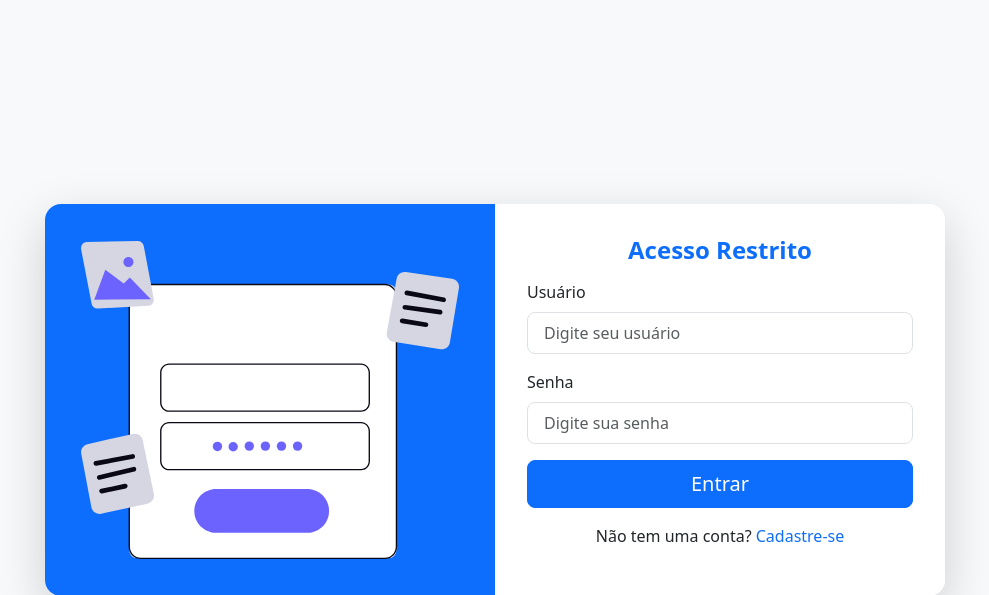
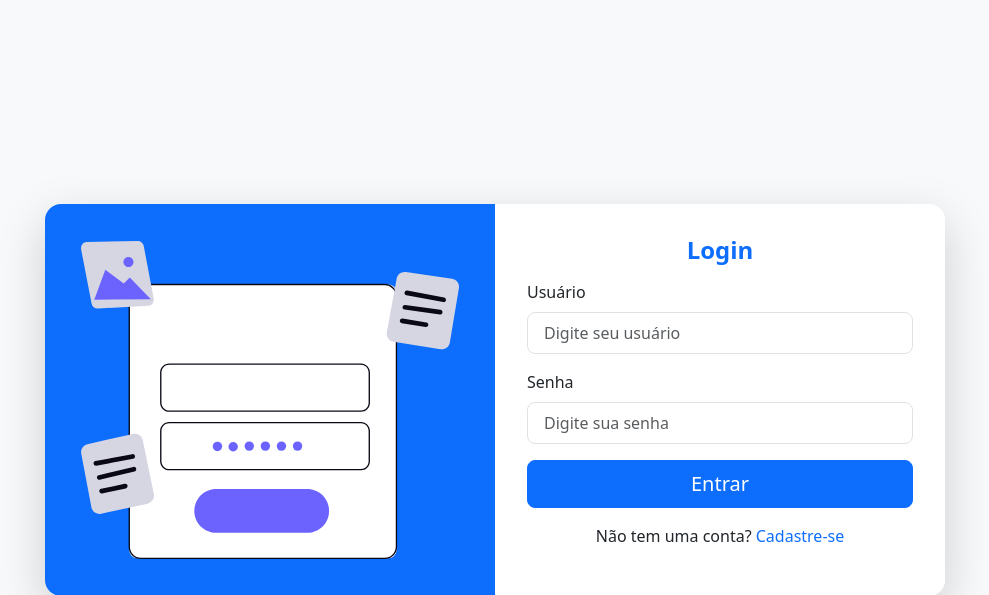
Before and after one commit to juravellar/login_php, a PHP site: page / in a window 1280 px wide. Shown: the top 595 px of the page, without its empty margins (145-1134 px from the left). Run offline with PHP 8.4, Linux system fonts and the light colour scheme.

Commit message:
refactor: update login header text for clarity

```diff
--- a/index.php
+++ b/index.php
@@ -50,7 +50,7 @@ include("config.php");
         <img src="assets/img/undraw_enter-password_1kl4.svg" alt="Login" class="img-fluid p-4" style="max-height: 380px;">
       </div>
       <div id="conteudo-login" class="col-md-6 bg-white p-5 d-flex flex-column justify-content-center">
-        <h3 class="text-center mb-4 fw-bold text-primary">Acesso Restrito</h3>
+        <h3 class="text-center mb-4 fw-bold text-primary">Login</h3>
         <form id="formLogin">
           <div class="mb-3">
             <label class="form-label">Usuário</label>
```
